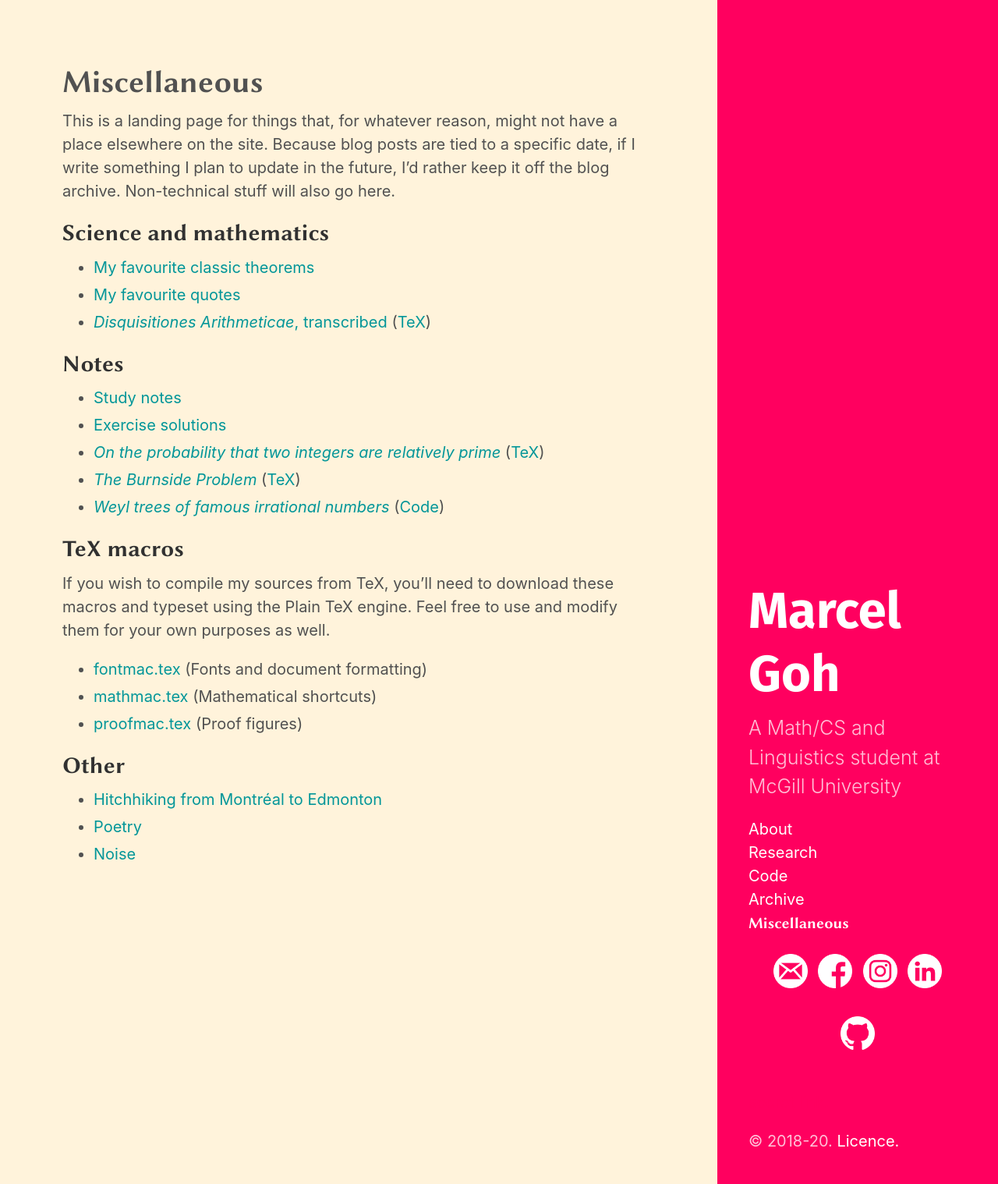
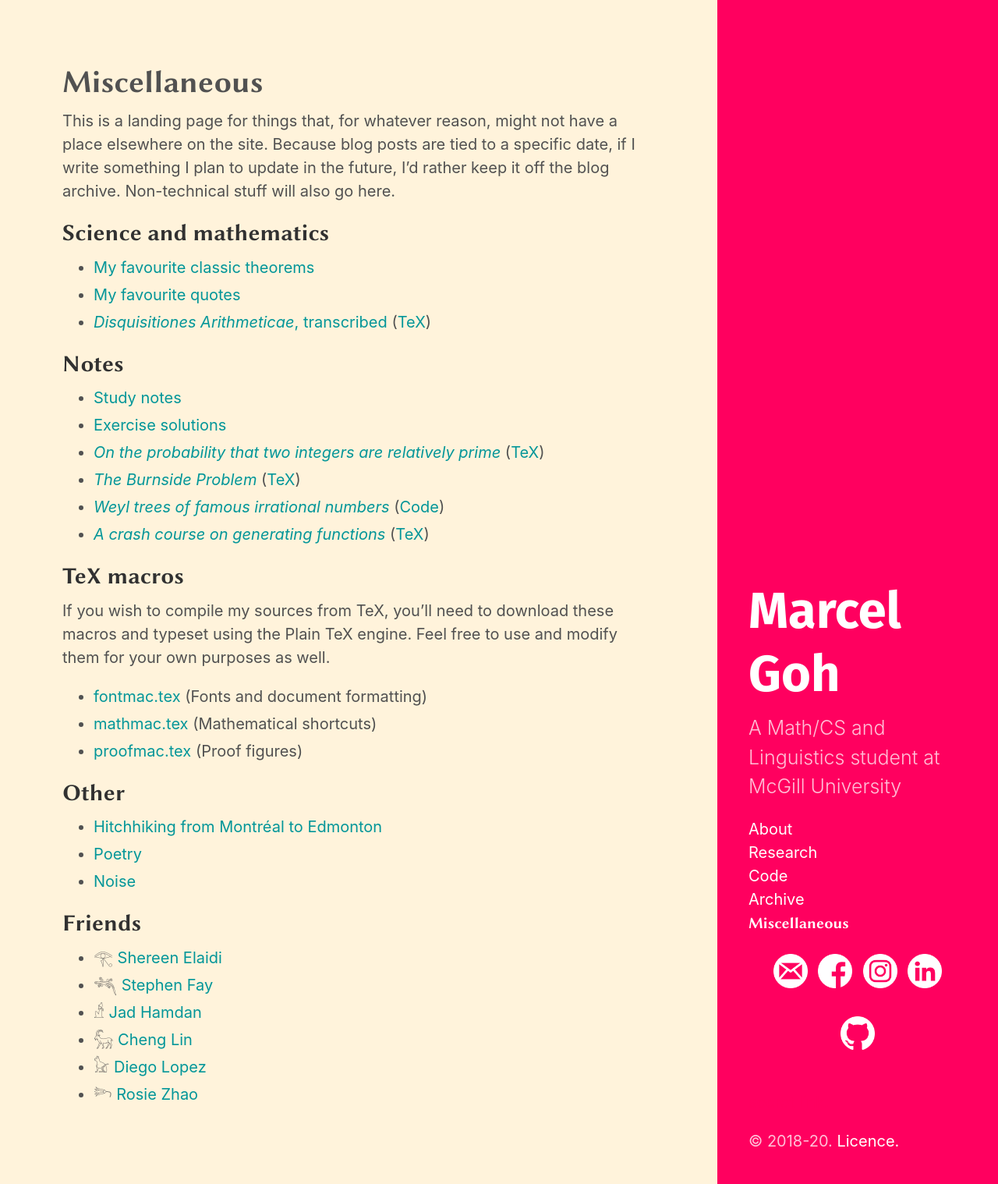
Before and after one commit to marcelgoh/marcelgoh.github.io, a Jekyll site: the page built from misc/index.md, in a window 1280 px wide. Shown: the whole page at 78% size. Built offline with Jekyll 4.4.1, drawn with Linux system fonts in a browser that asks for light colours; some web fonts are replaced.

Commit message:
Added friends to normal site

```diff
--- a/home/index.html
+++ b/home/index.html
@@ -139,13 +139,13 @@ body {
 <img src="/media/home/homies.gif" alt="my homies">
 <p>
     &#77848; <a href="http://luc.devroye.org">Luc Devroye</a>
+    &#77952; <a href="https://shereenelaidi.github.io/">Shereen Elaidi</a>
     &#78216; <a href="https://dcxst.github.io//blog.html">Stephen Fay</a>
     &#77874; <a href="https://jadhamdan.github.io/website/">Jad Hamdan</a>
     &#78069; <a href="https://cheng-lin.me">Cheng Lin</a>
     &#78048; <a href="https://diegolopez.me">Diego Lopez</a>
     &#78217; <a href="https://www-cs-faculty.stanford.edu/~knuth/news.html">Donald Knuth</a>
     &#78264; <a href="https://rosieyzh.github.io/website/">Rosie Zhao</a>
-
 </p>
 
 
--- a/misc/index.md
+++ b/misc/index.md
@@ -17,6 +17,7 @@ This is a landing page for things that, for whatever reason, might not have a pl
 + [_On the probability that two integers are relatively prime_]({{ site.baseurl }}/misc/proofs/coprime-probability.pdf) ([TeX](https://raw.githubusercontent.com/marcelgoh/marcelgoh.github.io/master/misc/proofs/coprime-probability.tex))
 + [_The Burnside Problem_]({{ site.baseurl }}/misc/expo/burnside.pdf) ([TeX](https://raw.githubusercontent.com/marcelgoh/marcelgoh.github.io/master/misc/expo/burnside.tex))
 + [_Weyl trees of famous irrational numbers_]({{ site.baseurl }}/misc/expo/weyl.pdf) ([Code](https://github.com/marcelgoh/organic-trees/tree/master/weyl))
++ [_A crash course on generating functions_]({{ site.baseurl }}/misc/expo/genfcts.pdf) ([TeX](https://raw.githubusercontent.com/marcelgoh/marcelgoh.github.io/master/misc/expo/genfcts.tex))
 
 ## TeX macros
 
@@ -31,3 +32,12 @@ If you wish to compile my sources from TeX, you'll need to download these macros
 + [Hitchhiking from Montréal to Edmonton]({{ site.baseurl }}/misc/hitchhiking.html)
 + [Poetry]({{ site.baseurl }}/misc/poetry.html)
 + [Noise]({{ site.baseurl }}/misc/noise.html)
+
+## Friends
+
++ &#77952; [Shereen Elaidi](https://shereenelaidi.github.io/)
++ &#78216; [Stephen Fay](https://dcxst.github.io//blog.html)
++ &#77874; [Jad Hamdan](https://jadhamdan.github.io/website/)
++ &#78069; [Cheng Lin](https://cheng-lin.me)
++ &#78048; [Diego Lopez](https://diegolopez.me)
++ &#78264; [Rosie Zhao](https://rosieyzh.github.io/website/)
```
Also changed, not shown: other parts of home/index.html (+1 -1 lines), misc/study-notes.md (+3 -3 lines).
